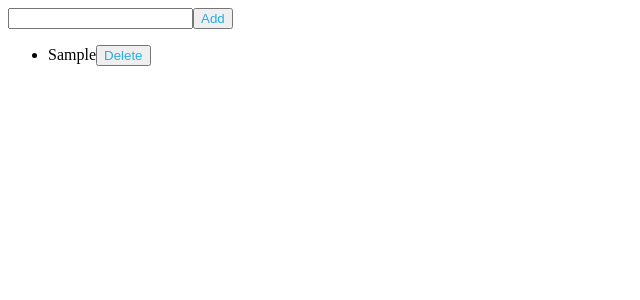
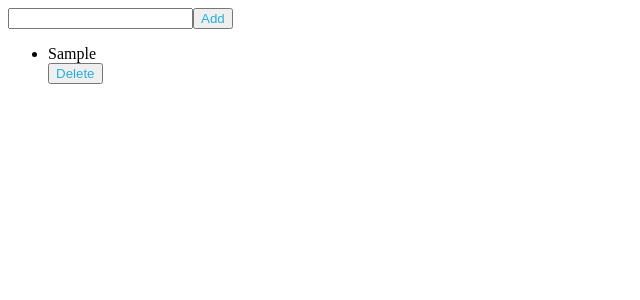
Before and after one commit to shajoffcl/Weekend-Hackathon-3---Todo-List-React, a React app: page / in a window 1280 px wide. Both pictures are taken after typing "Sample" into the empty fields and a click on the button "Add". Shown: the top 300 px of the page, without its empty margins (0-640 px from the left). Built offline with nearby package versions, Linux system fonts and the light colour scheme.

Commit message:
updated 0.5

```diff
--- a/src/components/toDoList.js
+++ b/src/components/toDoList.js
@@ -6,9 +6,11 @@ function ToDoList(props) {
   return (
     <>
       {itemName}
-      <button className="delete" onClick={() => handleDelete(itemName)}>
-        Delete
-      </button>
+      <div>
+        <button className="delete" onClick={() => handleDelete(itemName)}>
+          Delete
+        </button>
+      </div>
     </>
   );
 }
--- a/webpack.config.js
+++ b/webpack.config.js
@@ -1,33 +1,33 @@
 const path = require("path");
-const HtmlWebpackPlugin= require('html-webpack-plugin');
+const HtmlWebpackPlugin = require("html-webpack-plugin");
 module.exports = {
-    entry: './src/index.js',
+  entry: "./src/index.js",
 
   output: {
-        path: path.join(__dirname,"/dist"),
-        filename: "index_bundle.js",
+    path: path.join(__dirname, "/dist"),
+    filename: "index_bundle.js"
   },
-    module:{
+  module: {
     rules: [
       {
-                test: /\.js$/,
+        test: /\.js$|\.jsx$/,
         exclude: /node_modules/,
         use: {
-                    loader: 'babel-loader'
+          loader: "babel-loader"
         }
       },
       {
         test: /\.css$/,
         use: [
           {
-                        loader: 'style-loader',
+            loader: "style-loader"
           },
           {
-                        loader: 'css-loader',
-                    },
+            loader: "css-loader"
+          }
         ]
-            },
-        ],
+      }
+    ]
   },
   plugins: [
     new HtmlWebpackPlugin({
```
Lines whose indentation alone changed are shown as unchanged.
